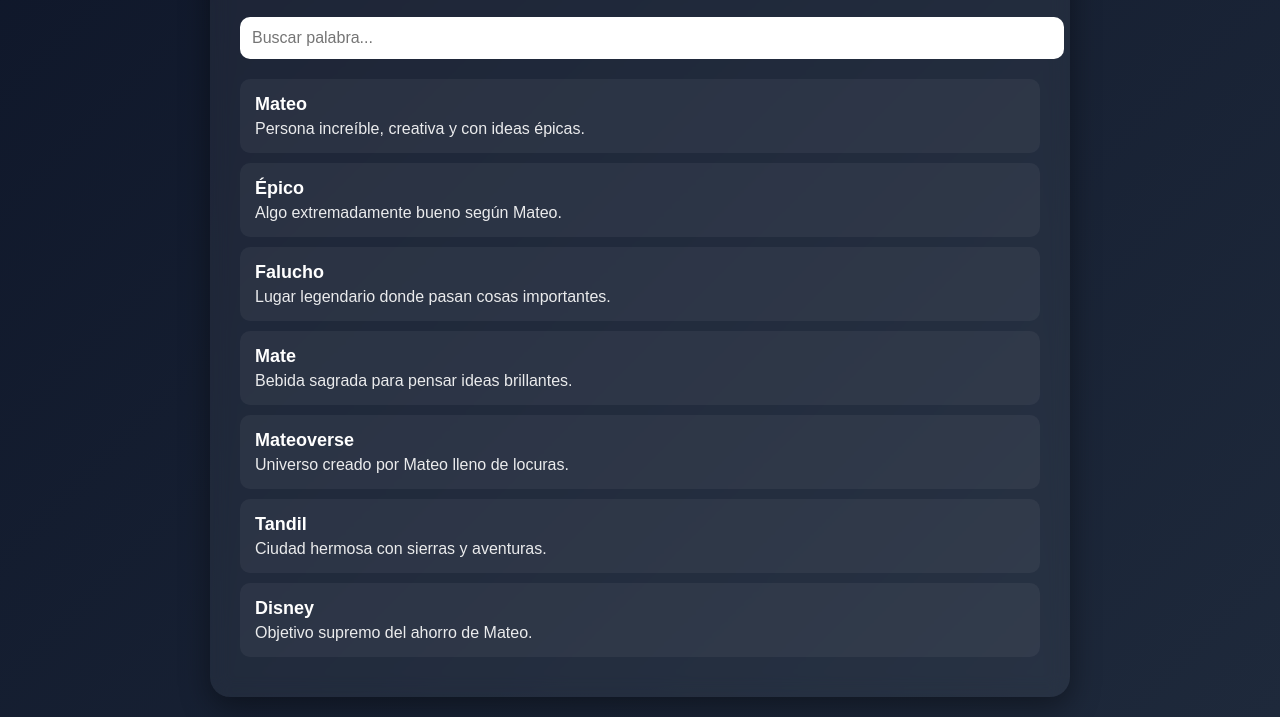
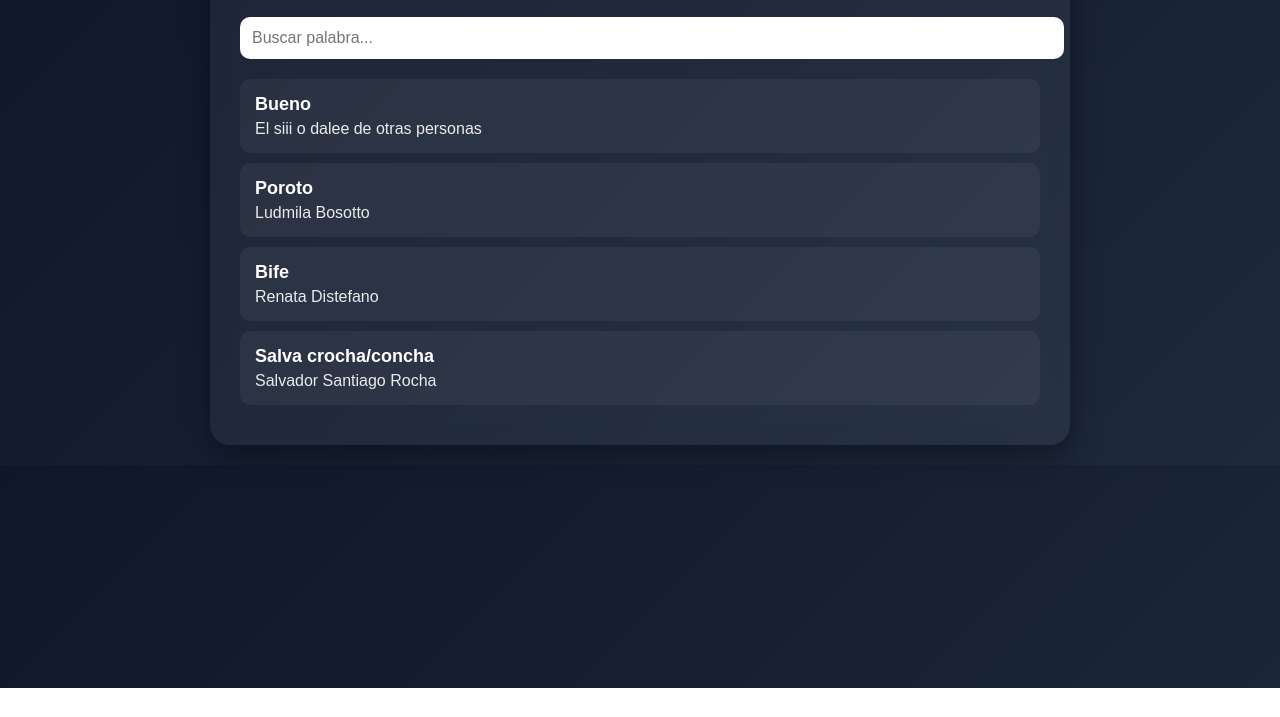
Before and after one commit to FigureBR/diccionariomateo, a plain HTML site: page index.html in a window 1280 px wide. Shown: the part 112-829 px from the top of the page. After the commit the page ends 800 px from the top, so only its background shows below. Drawn offline with Linux system fonts and the light colour scheme.

Commit message:
Update index.html

```diff
--- a/index.html
+++ b/index.html
@@ -67,13 +67,10 @@
 
   <script>
     const diccionario = {
-      "Mateo": "Persona increíble, creativa y con ideas épicas.",
-      "Épico": "Algo extremadamente bueno según Mateo.",
-      "Falucho": "Lugar legendario donde pasan cosas importantes.",
-      "Mate": "Bebida sagrada para pensar ideas brillantes.",
-      "Mateoverse": "Universo creado por Mateo lleno de locuras.",
-      "Tandil": "Ciudad hermosa con sierras y aventuras.",
-      "Disney": "Objetivo supremo del ahorro de Mateo."
+      "Bueno": "El siii o dalee de otras personas",
+      "Poroto": "Ludmila Bosotto",
+      "Bife": "Renata Distefano",
+      "Salva crocha/concha": "Salvador Santiago Rocha",
     };
 
     function mostrarLista(filtro = "") {
```
